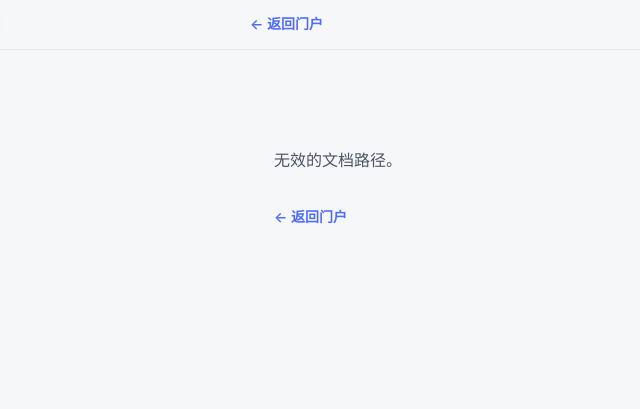
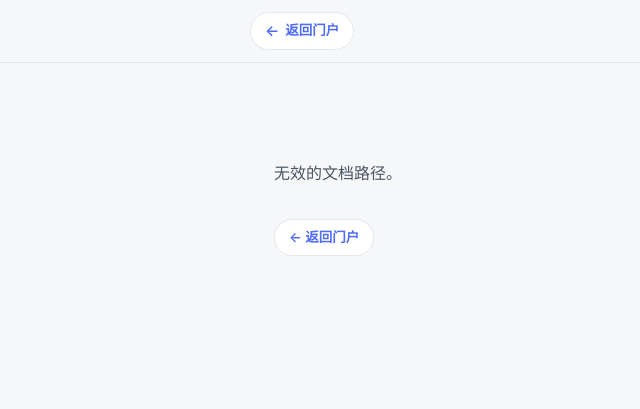
Before and after one commit to Fengur/robotics-learning, a plain HTML site: page read.html in a window 1280 px wide. Shown: the whole page, without its empty margins (4-644 px from the left). Drawn offline with nearby package versions, Linux system fonts and the light colour scheme.

Commit message:
修复：删除00领域地图重复的文档头 + 返回门户按钮改为胶囊样式

```diff
--- a/read.html
+++ b/read.html
@@ -23,9 +23,14 @@
     line-height:1.75; -webkit-font-smoothing:antialiased;}
   .bar{position:sticky; top:0; z-index:10; background:color-mix(in srgb,var(--bg) 88%,transparent); backdrop-filter:blur(8px); border-bottom:1px solid var(--border)}
   .bar .inner{max-width:820px; margin:0 auto; padding:12px 24px; display:flex; align-items:center; gap:14px}
-  .back{font-size:14px; color:var(--accent); text-decoration:none; font-weight:600}
-  .back:hover{text-decoration:underline}
-  .crumb{font-size:13px; color:var(--ink3)}
+  .back{display:inline-flex; align-items:center; gap:6px; font-size:13.5px; color:var(--accent); text-decoration:none; font-weight:600;
+    padding:6px 14px; border:1px solid var(--border); border-radius:20px; background:var(--panel); transition:all .15s; white-space:nowrap}
+  .back:hover{text-decoration:none; border-color:var(--accent); background:color-mix(in srgb,var(--accent) 12%,var(--panel)); transform:translateX(-2px)}
+  .back .arrow{font-size:15px; line-height:1; transition:transform .15s}
+  .back:hover .arrow{transform:translateX(-2px)}
+  .crumb{font-size:13px; color:var(--ink3); border-left:1px solid var(--border); margin-left:2px; padding-left:14px}
+  /* 错误页里的返回按钮也用同款(在正文内，给点上边距) */
+  .err .back{margin-top:4px}
   .doc{max-width:820px; margin:0 auto; padding:36px 24px 90px}
   .doc h1{font-size:28px; margin:.2em 0 .5em; letter-spacing:-.01em}
   .doc h2{font-size:21px; margin:1.6em 0 .5em; padding-bottom:.3em; border-bottom:1px solid var(--border)}
@@ -52,7 +57,7 @@
 </head>
 <body>
   <div class="bar"><div class="inner">
-    <a class="back" href="index.html">← 返回门户</a>
+    <a class="back" href="index.html"><span class="arrow">←</span> 返回门户</a>
     <span class="crumb" id="crumb"></span>
   </div></div>
   <article class="doc" id="doc"></article>
```
Also changed, not shown: 1 other file.
